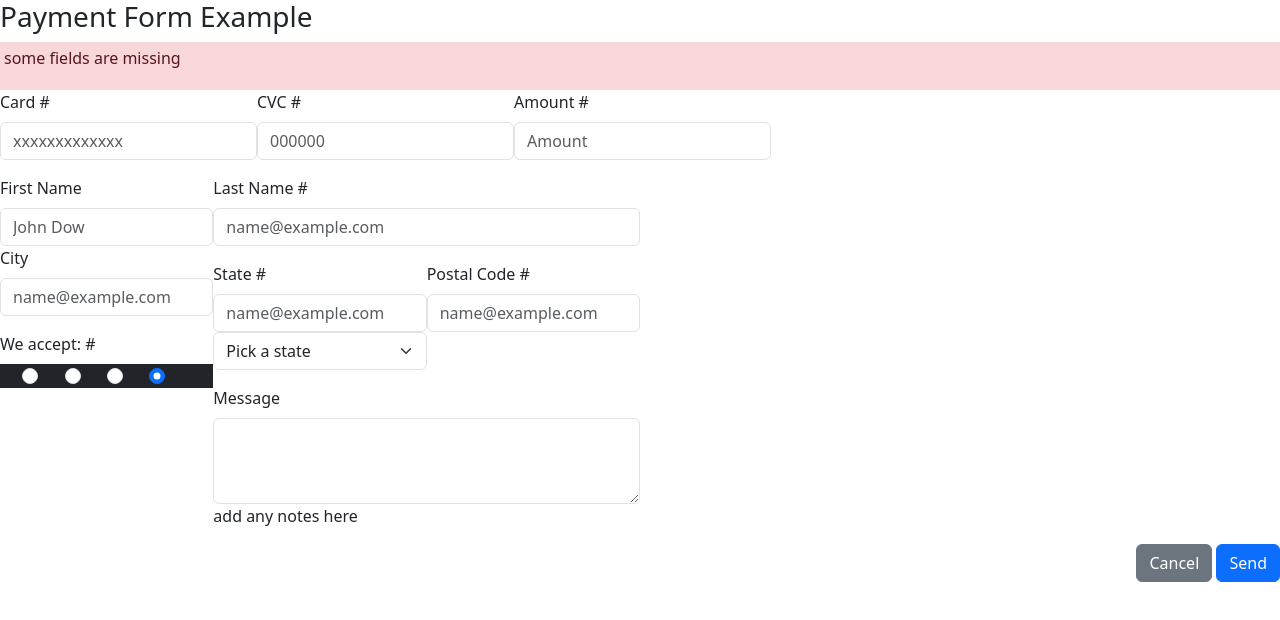
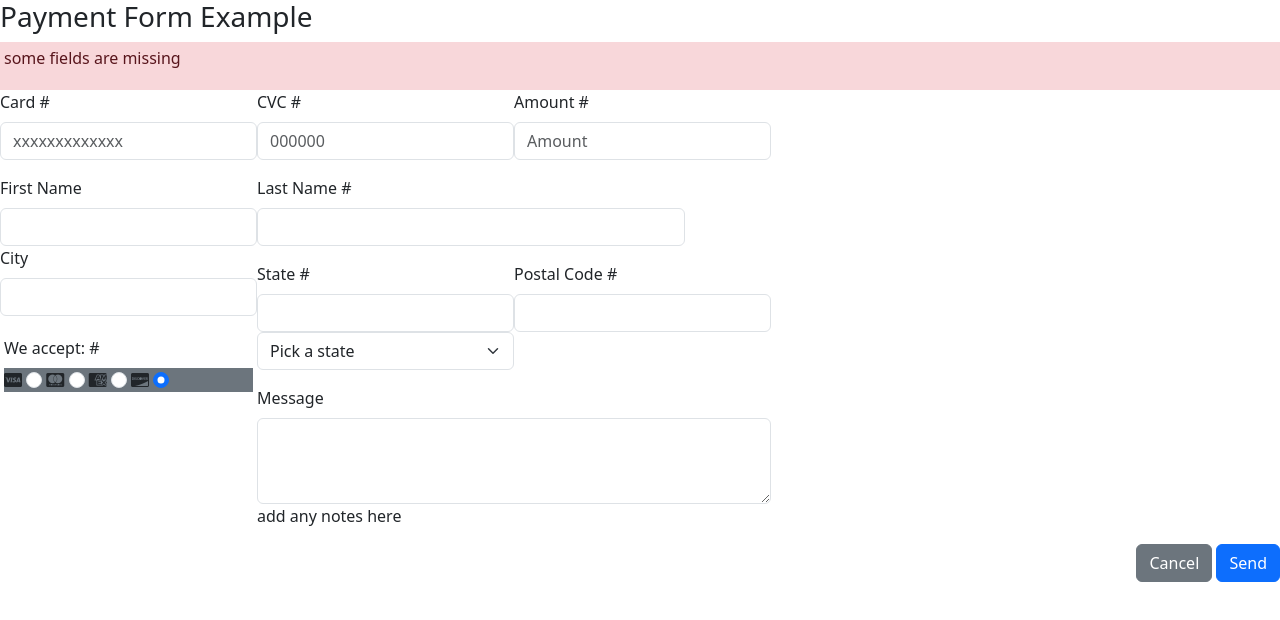
Before and after one commit to 4GeeksAcademy/Leivi521-Create-a-HTML5-form, a plain HTML site: page index.html in a window 1280 px wide. Drawn offline with nearby package versions, Linux system fonts and the light colour scheme.

Commit message:
project completed

```diff
--- a/index.html
+++ b/index.html
@@ -42,20 +42,20 @@
                     </fieldset>
                 </div>
             </div>
-        <div class=" d-flex col-6 ">
+        <div class=" d-flex ">
             <div class="mb-3">
                 <label for="exampleFormControlInput1" class="form-label">First Name</label>
-                <input type="email" class="form-control" id="exampleFormControlInput1" placeholder="John Dow">
+                <input type="email" class="form-control" id="exampleFormControlInput1" placeholder=>
 
                 <div class="mb-3">
                     <label for="exampleFormControlInput1" class="form-label">City</label>
                     <input type="email" class="form-control" id="exampleFormControlInput1"
-                        placeholder="name@example.com">
+                        placeholder=>
                 </div>
 
-                <div class="mb-3 ">
+                <div class="mb-3 p-1 ">
                     <label for="exampleFormControlInput1" class="form-label">We accept: #</label>
-                    <div class="bg-dark ">
+                    <div class="bg-secondary  ">
                         <i class="fa-brands fa-cc-visa"></i>
                     <input class="form-check-input" type="radio" name="exampleRadios" id="exampleRadios1" value="option1" checked>
                     <i class="fa-brands fa-cc-mastercard"></i>
@@ -69,17 +69,17 @@
             </div>
 
                 <div>
-                    <div class="mb-3">
+                    <div class="mb-3 col-10">
                         <label for="exampleFormControlInput1" class="form-label">Last Name #</label>
                         <input type="email" class="form-control" id="exampleFormControlInput1"
-                            placeholder="name@example.com">
+                            placeholder="">
                     </div>
 
                     <div class="d-flex">
-                        <div class="mb-3 col-6">
+                        <div class="mb-3">
                             <label for="exampleFormControlInput1" class="form-label">State #</label>
                             <input type="email" class="form-control" id="exampleFormControlInput1"
-                            placeholder="name@example.com">
+                            placeholder="">
                             <div class="d-flex">
 
                                 <select class="form-select" id="inputGroupSelect01">
@@ -94,7 +94,7 @@
                         <div class="mb-3 col-6">
                             <label for="exampleFormControlInput1" class="form-label">Postal Code #</label>
                             <input type="email" class="form-control" id="exampleFormControlInput1"
-                            placeholder="name@example.com">
+                            placeholder="">
                         </div>
 
                     </div>
```
